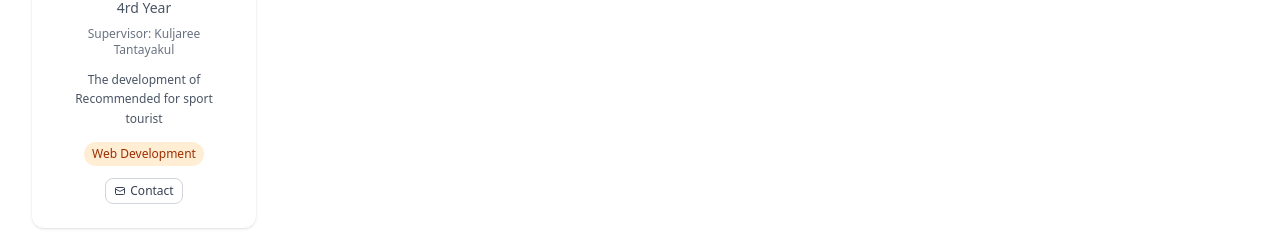
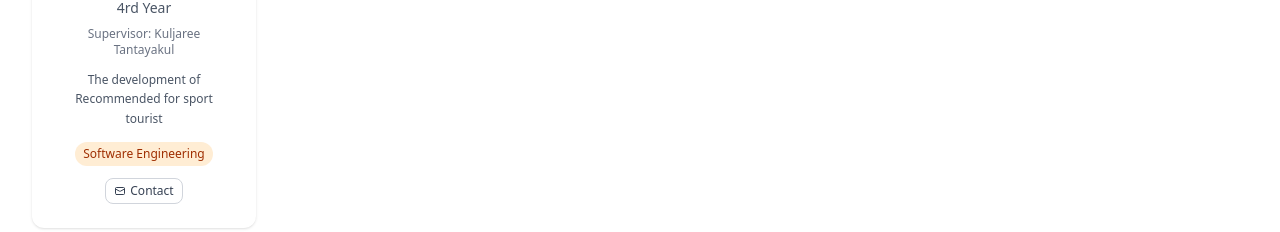
Before and after one commit to zZBANK22Zz/SENET-Lab-web, a Next.js app: page /TeamPage in a window 1280 px wide. Shown: the part 2854-3086 px from the top of the page. Built offline with nearby package versions, Linux system fonts and the light colour scheme.

Commit message:
modify something

```diff
--- a/src/data/personalData/juniorStudents.js
+++ b/src/data/personalData/juniorStudents.js
@@ -128,7 +128,7 @@ const juniorStudents = [
       email: "s6530613013@phuket.psu.ac.th",
       profileImage: "/images/team/Atsajan.png",
       bio: "Undergraduate student passionate about web development and cloud technologies. Assisting in research projects while completing bachelor's degree.",
-      researchInterests: ["Web Development"],
+      researchInterests: ["Software Engineering"],
       supervisor: "Kuljaree Tantayakul",
       yearStarted: "2024",
       yearLevel: "4rd Year",
```
